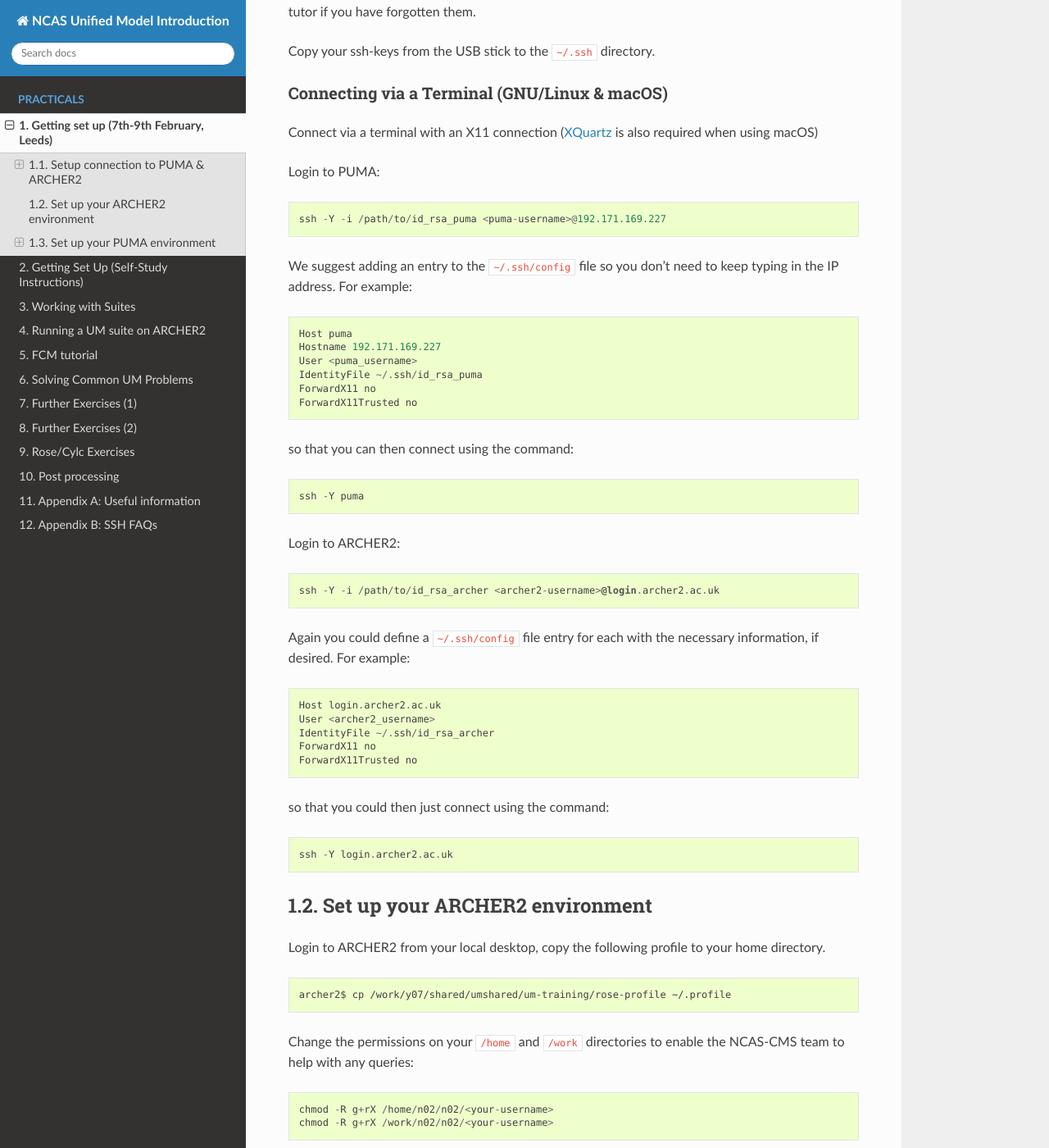
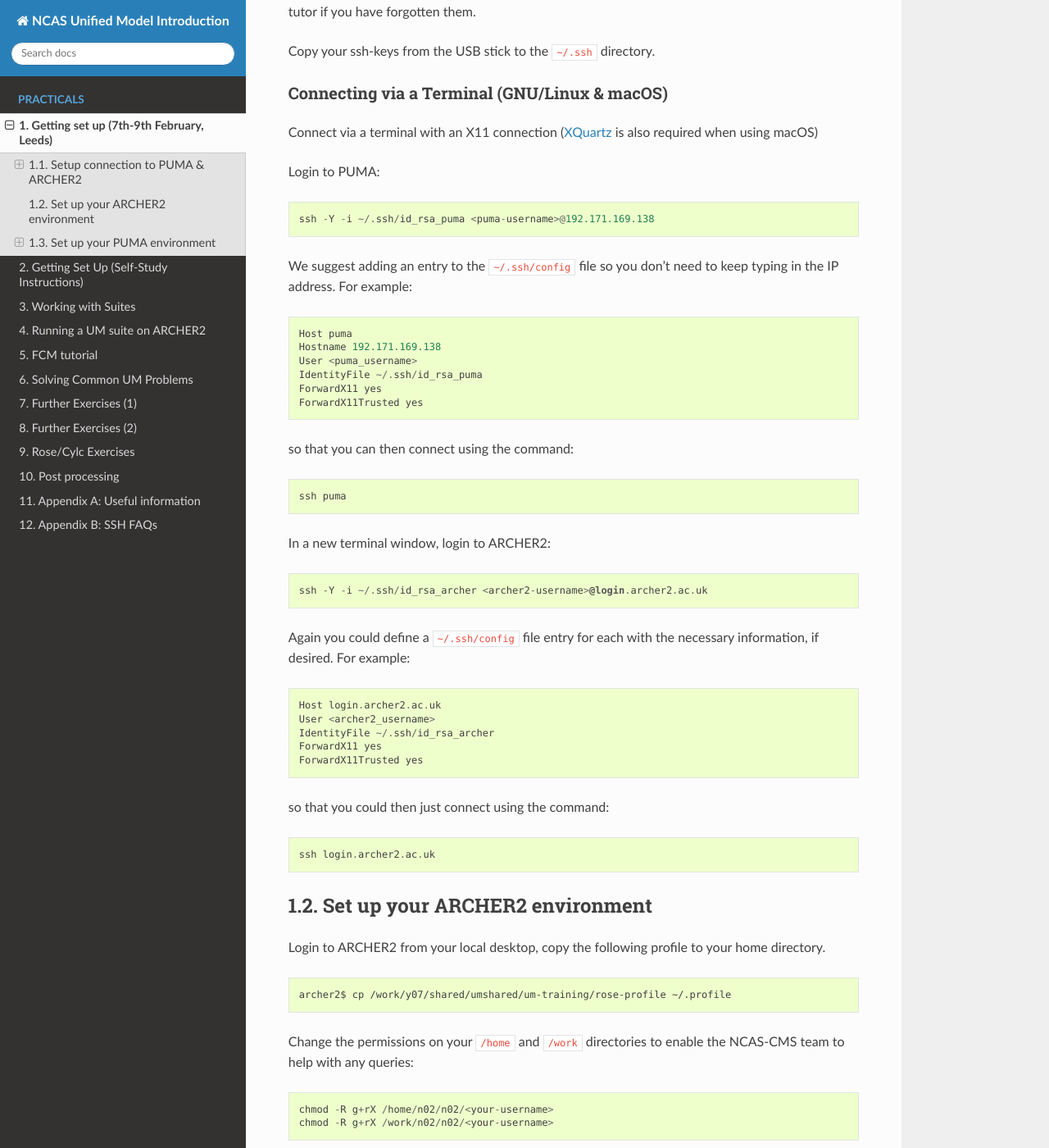
Before and after one commit to NCAS-CMS/um-training, a Sphinx documentation site: the page built from practicals/source/getting-setup.rst, in a window 1280 px wide and 1400 px high, scrolled down 657 px. Shown: the whole window at 82% size. Built offline with Sphinx 7.4.7 and the Read the Docs theme 2.0.0, drawn with Linux system fonts in a browser that asks for light colours.

```diff
--- a/practicals/source/getting-setup.rst
+++ b/practicals/source/getting-setup.rst
@@ -27,36 +27,36 @@ Connect via a terminal with an X11 connection (`XQuartz <https://www.xquartz.org
 
 Login to PUMA: ::
 
-  ssh -Y -i /path/to/id_rsa_puma <puma-username>@192.171.169.227
+  ssh -Y -i ~/.ssh/id_rsa_puma <puma-username>@192.171.169.138
 
 We suggest adding an entry to the ``~/.ssh/config`` file so you don't need to keep typing in the IP address. For example: ::
 
   Host puma
-  Hostname 192.171.169.227
+  Hostname 192.171.169.138
   User <puma_username>
   IdentityFile ~/.ssh/id_rsa_puma
-  ForwardX11 no
-  ForwardX11Trusted no
+  ForwardX11 yes
+  ForwardX11Trusted yes
 
 so that you can then connect using the command: ::
 
-  ssh -Y puma
+  ssh puma
 
-Login to ARCHER2: ::
+In a new terminal window, login to ARCHER2: ::
 
-  ssh -Y -i /path/to/id_rsa_archer <archer2-username>@login.archer2.ac.uk
+  ssh -Y -i ~/.ssh/id_rsa_archer <archer2-username>@login.archer2.ac.uk
 
 Again you could define a ``~/.ssh/config`` file entry for each with the necessary information, if desired. For example: ::
 
   Host login.archer2.ac.uk
   User <archer2_username>
   IdentityFile ~/.ssh/id_rsa_archer
-  ForwardX11 no
-  ForwardX11Trusted no
+  ForwardX11 yes
+  ForwardX11Trusted yes
 
 so that you could then just connect using the command: ::
 
-  ssh -Y login.archer2.ac.uk
+  ssh login.archer2.ac.uk
 
 Set up your ARCHER2 environment
 --------------------------------
```
Also changed, not shown: practicals/source/getting-setup-selfstudy.rst (+10 -10 lines).
